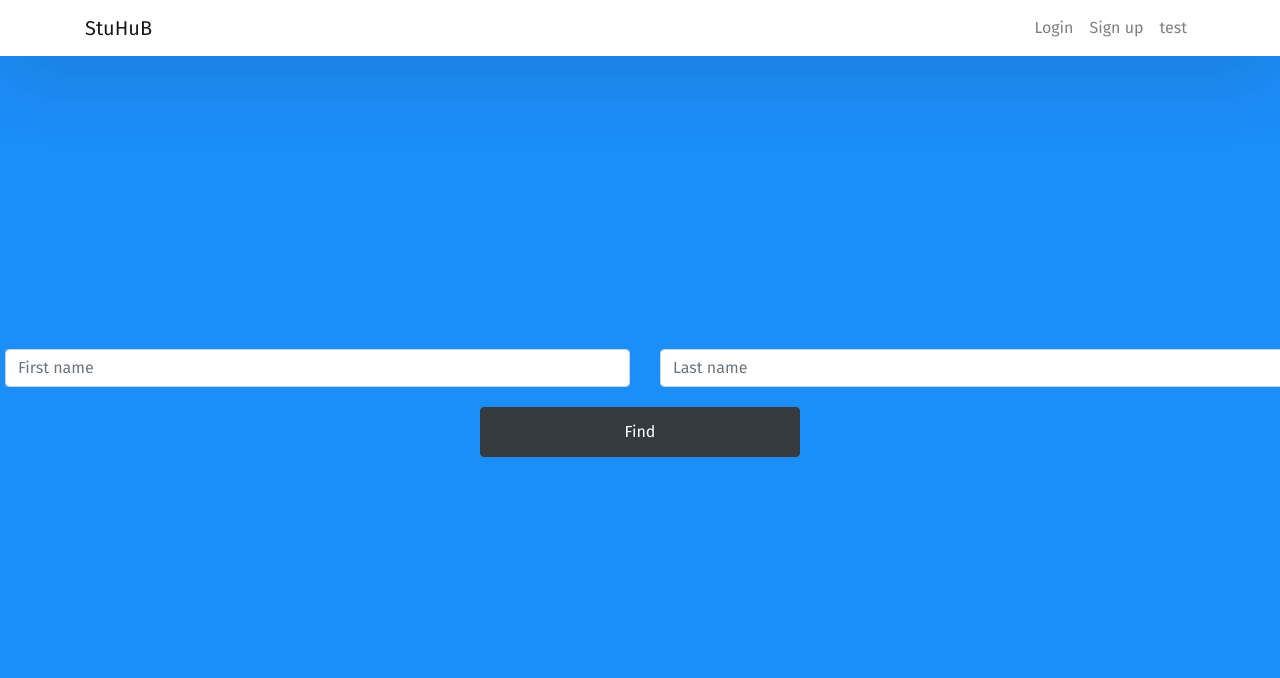
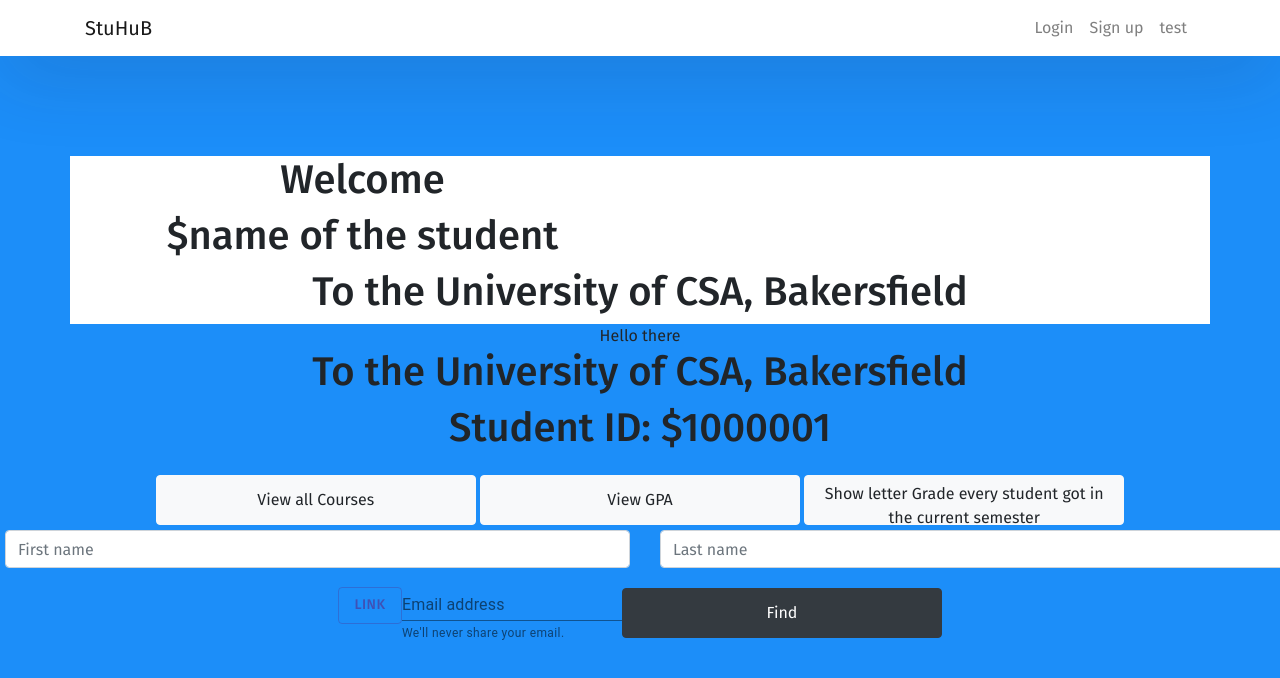
Before and after one commit to jtagaca/StuHub_Public, a React (Create React App) app in the folder client/: page /test in a window 1280 px wide. Shown: the top 678 px of the page. Built offline with nearby package versions, Linux system fonts and the light colour scheme.

Commit message:
finished a few components for user page

```diff
--- a/client/package.json
+++ b/client/package.json
@@ -4,6 +4,7 @@
   "private": true,
   "proxy": "http://localhost:3001",
   "dependencies": {
+    "@material-ui/core": "^4.11.3",
     "@testing-library/jest-dom": "^5.11.4",
     "@testing-library/react": "^11.1.0",
     "@testing-library/user-event": "^12.1.10",
--- a/client/src/components/test.js
+++ b/client/src/components/test.js
@@ -1,18 +1,23 @@
 import React from "react";
 import InputGroup from "react-bootstrap/InputGroup";
 import Carousel from "react-bootstrap/Carousel";
-import Form from "react-bootstrap/Form";
+import FormsB from "react-bootstrap/Form";
 import Row from "react-bootstrap/Row";
 import Container from "react-bootstrap/Container";
 import Col from "react-bootstrap/Col";
-import Button from "react-bootstrap/Button";
-import FormControl from "react-bootstrap/FormControl";
+import Buttond from "react-bootstrap/Button";
 import "./component.css";
 import { useState } from "react";
 import Axios from "axios";
+import {
+  FormControl,
+  InputLabel,
+  Input,
+  FormHelperText,
+  Button,
+} from "@material-ui/core";
 
 function Test(props) {
-
   const [name, setName] = useState("");
   const [age, setAge] = useState(0);
   const [country, setCountry] = useState("");
@@ -46,23 +51,68 @@ function Test(props) {
 
   return (
     <div>
+      <Container className="align-left ">
+
+        <Col lg={6}  >
+          <h1>Welcome</h1>
+        </Col>
+        <Col lg={6}  >
+          <h1>$name of the student</h1>
+        </Col>
 
 
 
+        <Row>
+        <Col>
+          <h1>To the University of CSA, Bakersfield</h1>
+        </Col>
+      </Row>
+      </Container>
+      <div className="d-flex align-items-center justify-content-center">
 
-     <Form>
+        Hello there
+      </div>
+
+
+      <Row>
+        <Col>
+          <h1>To the University of CSA, Bakersfield</h1>
+        </Col>
+      </Row>
+
+
+
+      <Row>
+        <Col>
+          <h1>Student ID: $1000001</h1>
+        </Col>
+      </Row>
+      <Buttond variant="light">View all Courses</Buttond>{" "}
+
+      <Buttond variant="light">View GPA</Buttond>{" "}
+
+      <Buttond variant="light">Show letter Grade every student got in the current semester</Buttond>{" "}
+      <FormsB>
         <Row>
           <Col>
-            <Form.Control placeholder="First name" />
+            <FormsB.Control placeholder="First name" />
           </Col>
           <Col>
-            <Form.Control placeholder="Last name" />
+            <FormsB.Control placeholder="Last name" />
           </Col>
         </Row>
-      </Form>
-
-      <Button variant="dark">Find</Button>{' '}
-
+      </FormsB>
+      <Button variant="outlined" color="primary" href="#outlined-buttons">
+        Link
+      </Button>
+      <FormControl>
+        <InputLabel htmlFor="my-input">Email address</InputLabel>
+        <Input id="my-input" aria-describedby="my-helper-text" />
+        <FormHelperText id="my-helper-text">
+          We'll never share your email.
+        </FormHelperText>
+      </FormControl>
+      <Buttond variant="dark">Find</Buttond>{" "}
     </div>
   );
 }
```
Also changed, not shown: client/src/components/user.js (+117 -0 lines), 1 other file (tests, documents, lock files or other folders).
